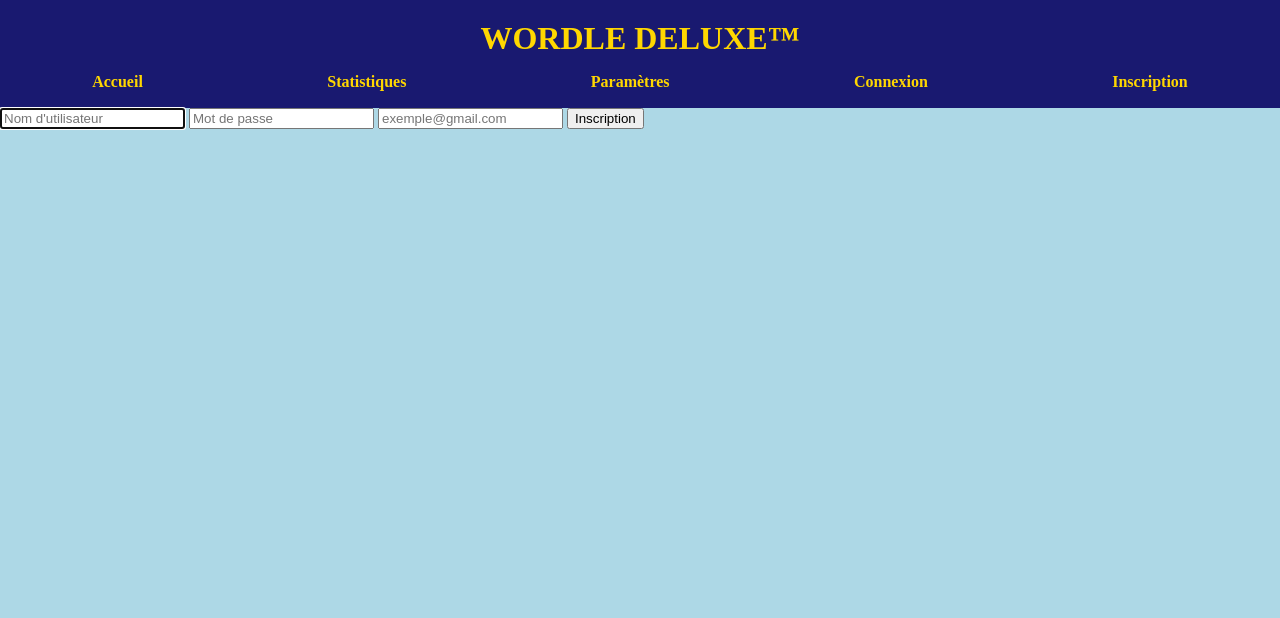
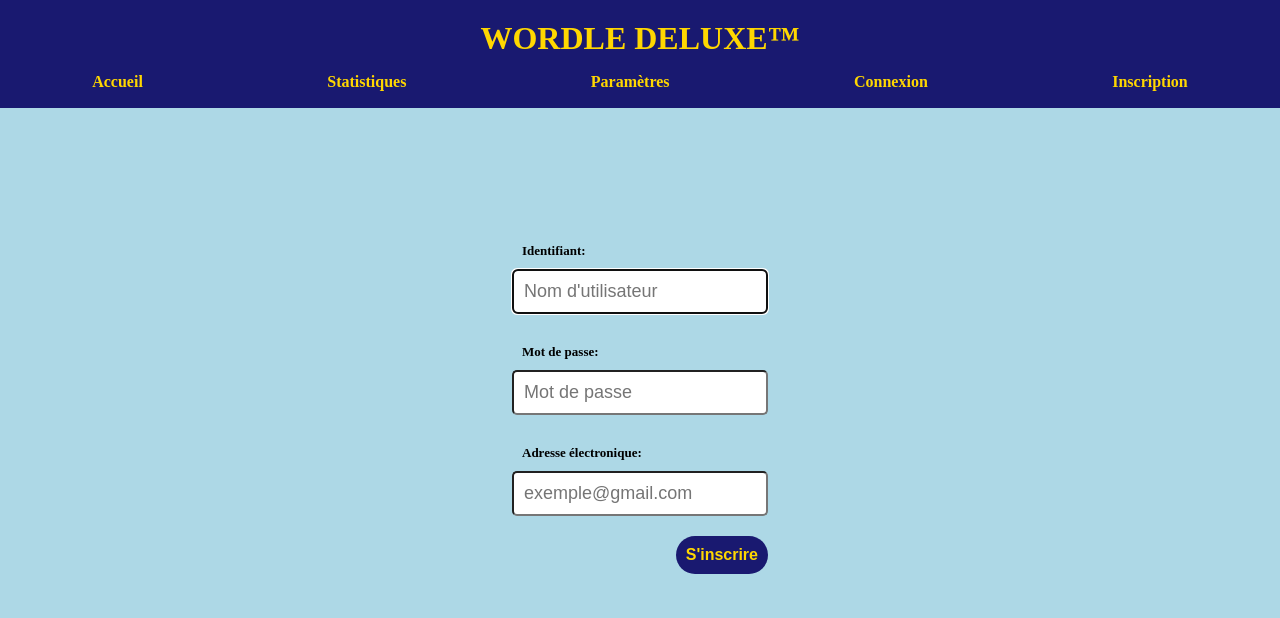
Before and after one commit to adrienchristiaen/WordleSolveurWeb, a Flask app: page /inscription in a window 1280 px wide. Shown: the top 618 px of the page. Run offline with Flask 2, Linux system fonts and the light colour scheme.

Commit message:
Ajout inscription CSS

```diff
--- a/web/templates/connexion.html
+++ b/web/templates/connexion.html
@@ -1,6 +1,6 @@
 {% extends "index.html" %}
 {% block head %}
-    <link href='../static/connexion.css' rel="stylesheet" type="text/css">
+    <link href='../static/connexion-inscription.css' rel="stylesheet" type="text/css">
 {% endblock %}
 
 {% block body %}
--- a/web/templates/inscription.html
+++ b/web/templates/inscription.html
@@ -1,15 +1,32 @@
 {% extends "index.html" %}
 {% block head %}
-    <link href='../static/inscription.css'>
+    <link href='../static/connexion-inscription.css' rel="stylesheet" type="text/css">
 {% endblock %}
 
 {% block body %}
-    <div>
+    <div class="form-contener">
         <form method="POST" action="/inscription">
-            <input class="input" type="username" name="username" placeholder="Nom d'utilisateur" autofocus="">
-            <input class="input" type="password" name="password" placeholder="Mot de passe">
-            <input class="input" type="email" name="email" placeholder="exemple@gmail.com">
-            <button class="bouton">Inscription</button>
+            <div class="form-categories">
+                <div class="form-name" >
+                    <label for="username">Identifiant:</label>
+                </div>
+                <input type="username" name="username" placeholder="Nom d'utilisateur" autofocus="">
+            </div>
+            <div class="form-categories">
+                <div class="form-name">
+                    <label for="password">Mot de passe:</label>
+                </div>
+                <input type="password" name="password" placeholder="Mot de passe">
+            </div>
+            <div class="form-categories">
+                <div class="form-name" >
+                    <label for="email">Adresse électronique:</label>
+                </div>
+                <input type="email" name="email" placeholder="exemple@gmail.com">
+            </div>
+            <div class="button-contener">
+                <button>S'inscrire</button>
+            </div>
         </form>
         <div>
             <!-- Flash -->
@@ -21,5 +38,4 @@
                 {% endif %}
             {% endwith %}
         </div>
-    </div>
 {% endblock %}
```
Also changed, not shown: web/static/connexion-inscription.css (renamed from web/static/connexion.css), web/static/inscription.css (deleted), 1 other file.
